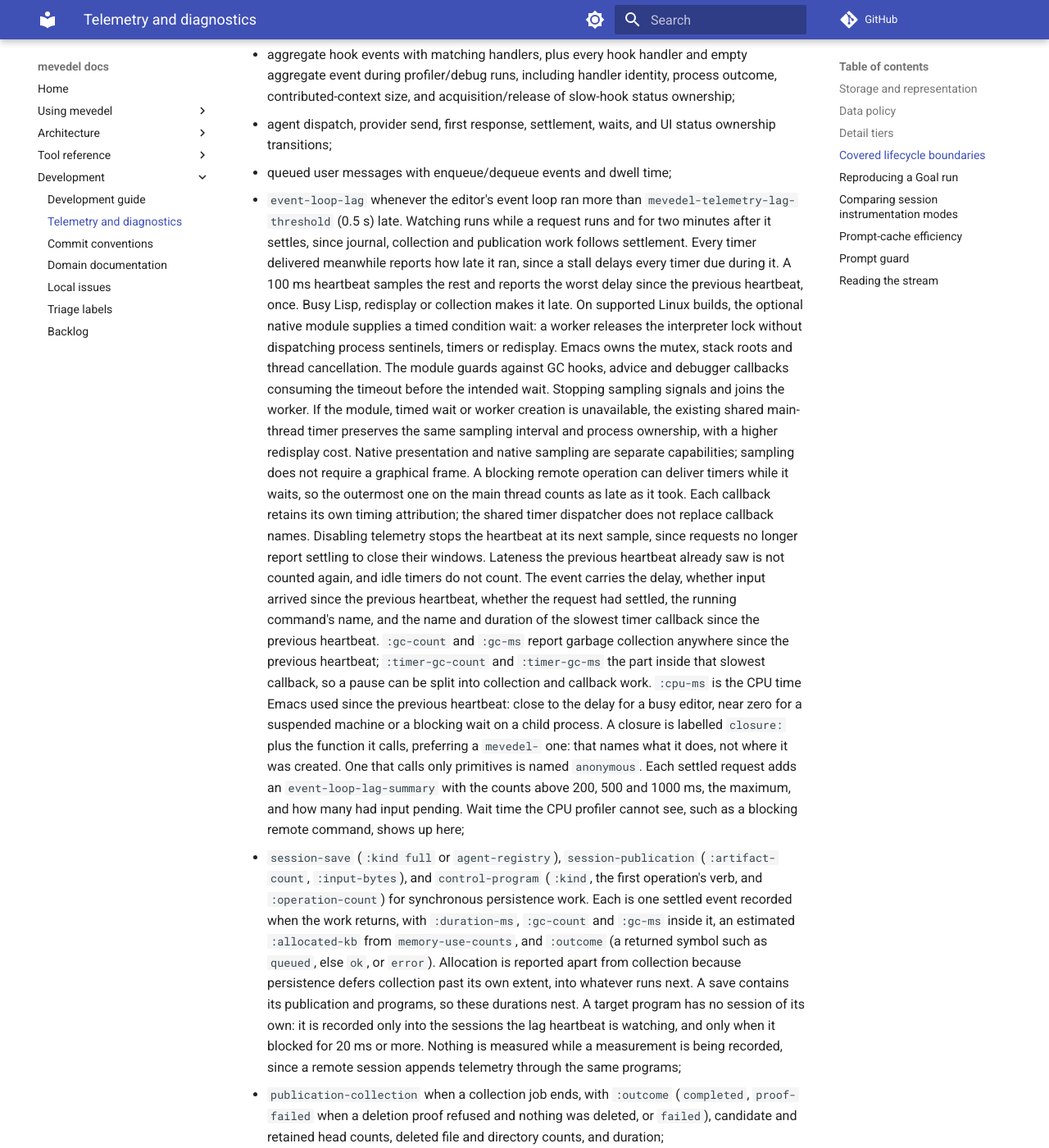
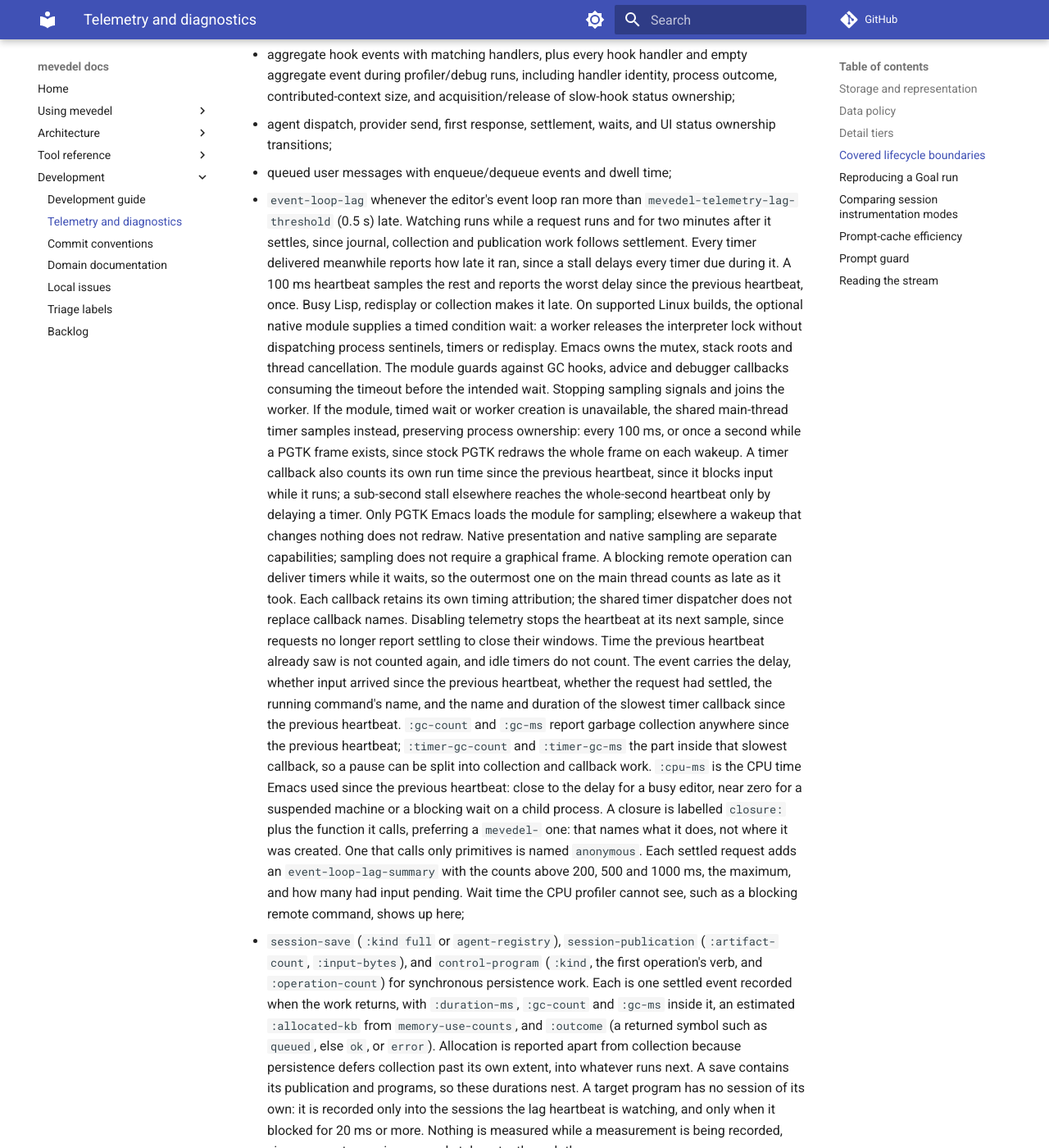
Before and after one commit to FrauH0lle/mevedel, an MkDocs documentation site: the page built from docs/telemetry.md, in a window 1280 px wide and 1400 px high, scrolled down 2950 px. Shown: the whole window at 82% size. Built offline with MkDocs 1.6.1 and Material for MkDocs 9.7.7, drawn with Linux system fonts in a browser that asks for light colours; comment, search, counter and statistics services are not loaded.

Commit message:
perf(telemetry): Sample once a second on PGTK without the native wait
The native wait samples every 100 ms at 0.1-0.5% idle editor CPU.  Its
fallback, a 100 ms timer, cost 2.8% at scale 1 and 12.4% on HiDPI where
PGTK presentation is stock, which is exactly where the module, and with
it the wait, is missing.  While a PGTK frame exists the fallback timer
now runs once a second (0.3%), and timer callbacks count their own run
time since the previous heartbeat as lag, so mevedel's deferred work is
still timed where it stalls.  Other displays and frameless Emacs keep
100 ms: there a wakeup that changes nothing does not redraw.

Telemetry also loaded the native module on every Linux Emacs, so an X11,
terminal or headless Emacs compiled a GTK module just to sample, and
reported it missing with advice about PGTK frames.  Only PGTK Emacs
loads it now.

A whole-second heartbeat everywhere was measured as an alternative and
kept only for the fallback: 25 of 37 recorded sub-second lag events were
not explained by a callback's own run time.

* mevedel-telemetry.el (mevedel-telemetry--lag-pgtk-interval): New.
(mevedel-telemetry--lag-start): Load the module only on PGTK; pick the
fallback interval by frame type.
(mevedel-telemetry--lag-time-callback): Count run time; skip the
heartbeat's own tick.
(mevedel-telemetry--lag-late): Describe what counts.
* test/test-mevedel-telemetry.el: Cover the interval, the PGTK gate and
callback run time; declare `features' special for rebinding.
* test/test-mevedel-telemetry-native.el: Run only on PGTK builds.
* docs/telemetry.md, docs/adr/0119-*.md: Record the fallback.

```diff
--- a/docs/telemetry.md
+++ b/docs/telemetry.md
@@ -147,16 +147,22 @@
   stack roots and thread cancellation. The module guards against GC hooks,
   advice and debugger callbacks consuming the timeout before the intended
   wait. Stopping sampling signals and joins the worker. If the module, timed
-  wait or worker creation is unavailable, the existing shared main-thread
-  timer preserves the same sampling interval and process ownership, with a
-  higher redisplay cost. Native presentation and native sampling are separate
-  capabilities; sampling does not require a graphical frame. A blocking remote operation can deliver
+  wait or worker creation is unavailable, the shared main-thread timer
+  samples instead, preserving process ownership: every 100 ms, or once a
+  second while a PGTK frame exists, since stock PGTK redraws the whole frame
+  on each wakeup. A timer callback also counts its own run time since the
+  previous heartbeat, since it blocks input while it runs; a sub-second stall
+  elsewhere reaches the whole-second heartbeat only by delaying a timer. Only
+  PGTK Emacs loads the module for sampling; elsewhere a wakeup that changes
+  nothing does not redraw. Native presentation and native sampling are
+  separate capabilities; sampling does not require a graphical frame. A
+  blocking remote operation can deliver
   timers while it waits, so the outermost one on the main thread counts as
   late as it took. Each callback
   retains its own timing attribution; the shared timer dispatcher does not
   replace callback names. Disabling telemetry stops the heartbeat at its next
   sample, since requests no longer report settling to close their windows.
-  Lateness the previous heartbeat already saw is not counted again, and idle
+  Time the previous heartbeat already saw is not counted again, and idle
   timers do not count. The event carries the delay, whether input arrived
   since the previous heartbeat, whether the request
   had settled, the running command's name, and the name and duration of
```
Also changed, not shown: docs/adr/0119-keep-views-reconstructable-and-rendering-bounded.md (+27 -5 lines), 3 other files.
